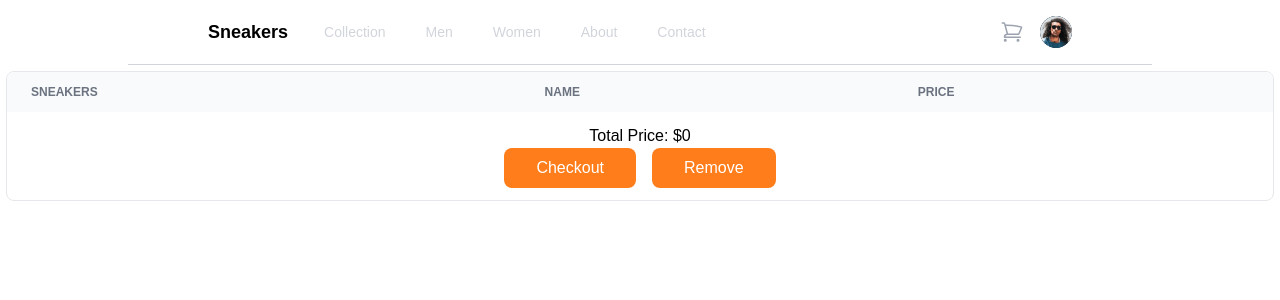
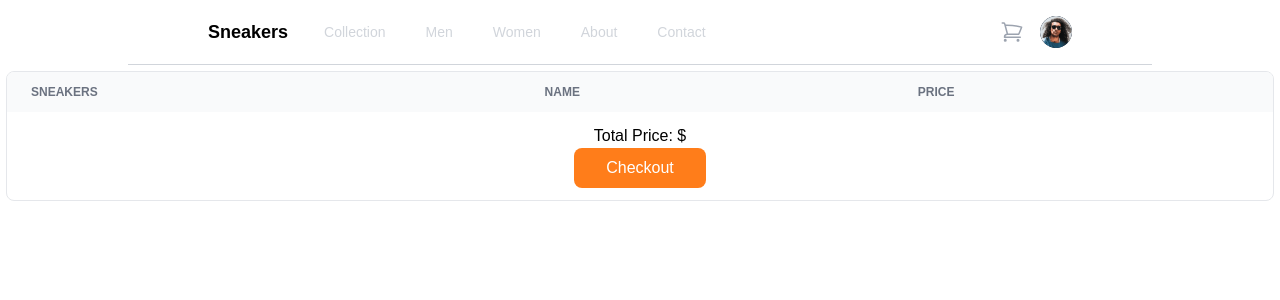
Before and after one commit to Graycemuthui/Sneaker-edition, a React (Create React App) app: page /checkout in a window 1280 px wide. Shown: the top 300 px of the page. Built offline with nearby package versions, Linux system fonts and the light colour scheme.

Commit message:
Add variables to the cart

```diff
--- a/src/Context.js
+++ b/src/Context.js
@@ -2,26 +2,55 @@ import React, { createContext, useState } from "react";
 export const RoomContext = createContext();
 
 export function RoomProvider({ children }) {
-  let totalPrice = 0;
+  const [counter, setCounter] = useState(0);
   const [saved, setSaved] = useState([]);
-  const addCart = (obj) => {
-    setSaved((prevState) => [...prevState, obj]);
+
+  const addCart = (product) => {
+    setSaved((prevCart) => [...prevCart, product]);
+    setCounter((prevCounter) => ({
+      ...prevCounter,
+      [product.id]: (prevCounter[product.id] || 0) + 1,
+    }));
   };
+
   const removeFromArray = (objectid) => {
     setSaved((prevState) =>
-      prevState.filter((product) => {
-        return product.id !== objectid;
-      })
+      prevState.filter((product) => product.id !== objectid)
     );
+    setCounter((prevCounter) => {
+      const newCounter = { ...prevCounter };
+      delete newCounter[objectid];
+      return newCounter;
+    });
   };
 
-  const addTotalPrice = (price) => {
-    totalPrice += price;
+  const totalPriceWithQuantity = (product) => {
+    let totalPrice = 0;
+
+    console.log("Counter state:", counter);
+
+    if (product.id && product.price && !isNaN(product.price)) {
+      const price = parseFloat(product.price);
+      if (!isNaN(price)) {
+        totalPrice += price * (counter[product.id] || 0);
+      } else {
+        console.log("Invalid price (NaN) for product:", product);
+      }
+    } else {
+      console.log("Invalid or missing id/price for product:", product);
+    }
+    return totalPrice;
   };
 
   return (
     <RoomContext.Provider
-      value={{ saved, addCart, removeFromArray, totalPrice, addTotalPrice }}
+      value={{
+        saved,
+        addCart,
+        removeFromArray,
+        totalPriceWithQuantity,
+        counter,
+      }}
     >
       {children}
     </RoomContext.Provider>
--- a/src/components/Product.js
+++ b/src/components/Product.js
@@ -8,11 +8,13 @@ const Product = () => {
   const { addCart } = useContext(RoomContext);
 
   const handleClick1 = () => {
-    setCounter(counter + 1);
+    setCounter((prevCounter) => prevCounter + 1);
   };
 
   const handleClick2 = () => {
-    setCounter(counter - 1);
+    if (counter > 0) {
+      setCounter((prevCounter) => prevCounter - 1);
+    }
   };
 
   return (
@@ -24,35 +26,35 @@ const Product = () => {
             <img
               src={product.images[0].src}
               alt={product.images[0].alt}
-              className="h-3/4 w-4/9 object-cover object-center rounded-lg"
+              className="h-3/4 w-4/9 object-cover object-center rounded-lg "
             />
             <div className=" lg:grid lg:grid-cols-4 lg:gap-y-4 gap-3 pt-9">
               <div className="aspect-h-2 aspect-w-2 overflow-hidden rounded-lg">
                 <img
                   src={product.images[1].src}
                   alt={product.images[1].alt}
-                  className="h-full w-full object-cover object-center"
+                  className="h-full w-full object-cover object-center hover:blur-sm"
                 />
               </div>
               <div className="aspect-h-2 aspect-w-2 overflow-hidden rounded-lg">
                 <img
                   src={product.images[2].src}
                   alt={product.images[2].alt}
-                  className="h-full w-full object-cover object-center"
+                  className="h-full w-full object-cover object-center hover:blur-sm"
                 />
               </div>
               <div className="aspect-h-2 aspect-w-3 overflow-hidden rounded-lg">
                 <img
                   src={product.images[4].src}
                   alt={product.images[4].alt}
-                  className="h-full w-full object-cover object-center"
+                  className="h-full w-full object-cover object-center hover:blur-sm"
                 />
               </div>
               <div className="aspect-h-5 aspect-w-4 lg:aspect-h-4 lg:aspect-w-3 sm:overflow-hidden sm:rounded-lg">
                 <img
                   src={product.images[6].src}
                   alt={product.images[6].alt}
-                  className="h-full w-full object-cover object-center"
+                  className="h-full w-full object-cover object-center hover:blur-sm"
                 />
               </div>
             </div>
--- a/src/pages/Cart.js
+++ b/src/pages/Cart.js
@@ -3,13 +3,18 @@ import { RoomContext } from "../Context";
 import { product } from "../pages/Productdata.js";
 import { Menu } from "@headlessui/react";
 import { Link } from "react-router-dom";
+import { TrashIcon } from "@heroicons/react/24/outline";
 
-function Cart() {
-  const { saved } = useContext(RoomContext);
+const Cart = () => {
+  const { saved, counter, removeFromArray, totalPriceWithQuantity } =
+    useContext(RoomContext);
 
   function classNames(...classes) {
     return classes.filter(Boolean).join(" ");
   }
+  const handleRemoveFromCart = (productId) => {
+    removeFromArray(productId);
+  };
 
   if (saved.length === 0) {
     return (
@@ -33,15 +38,13 @@ function Cart() {
     return (
       <div className="flex flex-col">
         <div className="overflow-x-auto">
-          <div className="p-1.5 w-full inline-block align-middle">
-            <div className="w-full text-sm text-left rtl:text-right px-1">
           {saved.map((products) => {
             return (
               <div
-                    className="flex flex-row justify-center items-center px-1 py-1 content-center text-sm text-black"
+                className="flex flex-col justify-center items-center px- py-1 content-center text-sm text-black"
                 key={product.id}
               >
-                    <div className="flex flex-row gap-4">
+                <div className="flex gap-4">
                   <img
                     src={product.images[0].src}
                     alt={product.images[0].alt}
@@ -49,25 +52,36 @@ function Cart() {
                   />
                   <div className="flex flex-col">
                     <p className="text-sm font-bold">{product.name}</p>
-                        <p className="text-xs">{product.price}</p>
+                    <div className="flex flex-row">
+                      <p className="text-md">${product.price}</p>
+                      <p className="text-md"> x </p>
+                      <p className="text-md">{counter[product.id] || 0}</p>
+                      <p className="text-md font-bold pl-4">
+                        Total: ${totalPriceWithQuantity(product)}
+                      </p>
+                      <TrashIcon
+                        className="h-4 w-4 ml-2 cursor-pointer"
+                        onClick={() => handleRemoveFromCart(product.id)}
+                      />
                     </div>
                   </div>
+                </div>
+                <div className="mt-4">
                   <Link
                     to="/checkout"
                     className="d-flex justify-content-center mx-4 text-decoration-none text-dark fw-bold"
                   >
-                      <button className="bg-[#FF7D1A] text-white px-4 py-2 rounded-lg hover:bg-[#FF7D1A] hover:text-white">
+                    <button className="bg-[#FF7D1A] text-white px-20 py-2 rounded-lg hover:bg-[#FF7D1A] hover:text-white">
                       Checkout
                     </button>
                   </Link>
+                </div>
               </div>
             );
           })}
         </div>
       </div>
-        </div>
-      </div>
     );
   }
-}
+};
 export default Cart;
--- a/src/pages/Checkout.js
+++ b/src/pages/Checkout.js
@@ -1,29 +1,9 @@
-import React, { useContext, useEffect, useState } from "react";
+import React, { useContext } from "react";
 import { RoomContext } from "../Context";
 import { product } from "./Productdata";
 
 function Checkout() {
-  const { saved } = useContext(RoomContext);
-  const { removeFromArray } = useContext(RoomContext);
-  const [totalPrice, setTotalPrice] = useState(0);
-  useEffect(() => {
-    if (saved.length > 0) {
-      let total = 0;
-      saved.forEach((products) => {
-        if (product.price && !isNaN(product.price)) {
-          const price = parseFloat(product.price);
-          if (!isNaN(price)) {
-            total += price;
-          } else {
-            console.log("Invalid price (NaN) for product:", product);
-          }
-        } else {
-          console.log("Invalid or missing price for product:", product);
-        }
-      });
-      setTotalPrice(total);
-    }
-  }, [saved]);
+  const { saved, totalPriceWithQuantity } = useContext(RoomContext);
 
   return (
     <div className="flex flex-col">
@@ -74,12 +54,12 @@ function Checkout() {
               ))}
             </table>
             <div className="d-flex justify-center my-3">
-              <h3>Total Price: ${totalPrice}</h3>
+              <h3>Total Price: ${totalPriceWithQuantity}</h3>
               <div className="flex gap-4 justify-center">
                 <button
                   className="bg-[#FF7D1A] text-white px-8 py-2 rounded-lg hover:bg-[#FF7D1A] hover:text-white"
                   onClick={() => {
-                    if (totalPrice > 0)
+                    if (totalPriceWithQuantity > 0)
                       alert(
                         "Thank you for shopping with us! Your order has been placed."
                       );
@@ -87,12 +67,6 @@ function Checkout() {
                   }}
                 >
                   Checkout
-                </button>
-                <button
-                  onClick={() => removeFromArray(product.id)}
-                  className="bg-[#FF7D1A] text-white px-8 py-2 rounded-lg hover:bg-[#FF7D1A] hover:text-white"
-                >
-                  Remove
                 </button>
               </div>
             </div>
--- a/src/pages/Productdata.js
+++ b/src/pages/Productdata.js
@@ -1,44 +1,37 @@
 export const product = {
-  name: "Basic Tee 6-Pack",
+  id: 1,
+  name: "Fall Limited Edition Sneakers",
   price: "125.00",
   images: [
     {
-      id: 0,
       src: require("../images/ad1.jpg"),
       alt: "Two each of gray, white, and black shirts laying flat.",
     },
     {
-      id: 1,
       src: require("../images/ad1hover.jpg"),
       alt: "Two each of gray, white, and black shirts laying flat.",
     },
     {
-      id: 2,
       src: require("../images/ad2.jpg"),
       alt: "Model wearing plain black basic tee.",
     },
     {
-      id: 3,
       src: require("../images/ad2hover.jpg"),
       alt: "Two each of gray, white, and black shirts laying flat.",
     },
     {
-      id: 4,
       src: require("../images/ad3.jpg"),
       alt: "Model wearing plain gray basic tee.",
     },
     {
-      id: 5,
       src: require("../images/ad3hover.jpg"),
       alt: "Model wearing plain white basic tee.",
     },
     {
-      id: 6,
       src: require("../images/ad4.jpg"),
       alt: "Two each of gray, white, and black shirts laying flat.",
     },
     {
-      id: 7,
       src: require("../images/ad4hover.jpg"),
       alt: "Two each of gray, white, and black shirts laying flat.",
     },
```
Lines whose indentation alone changed are shown as unchanged.
